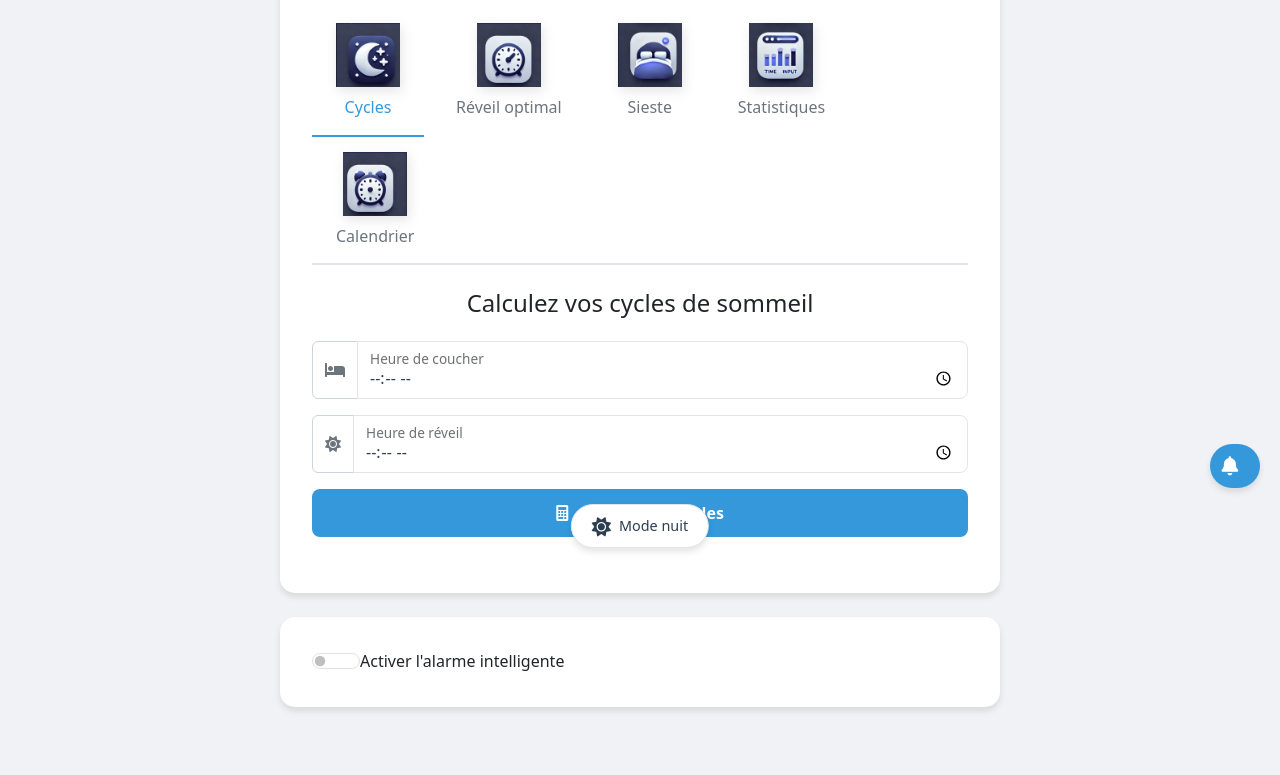
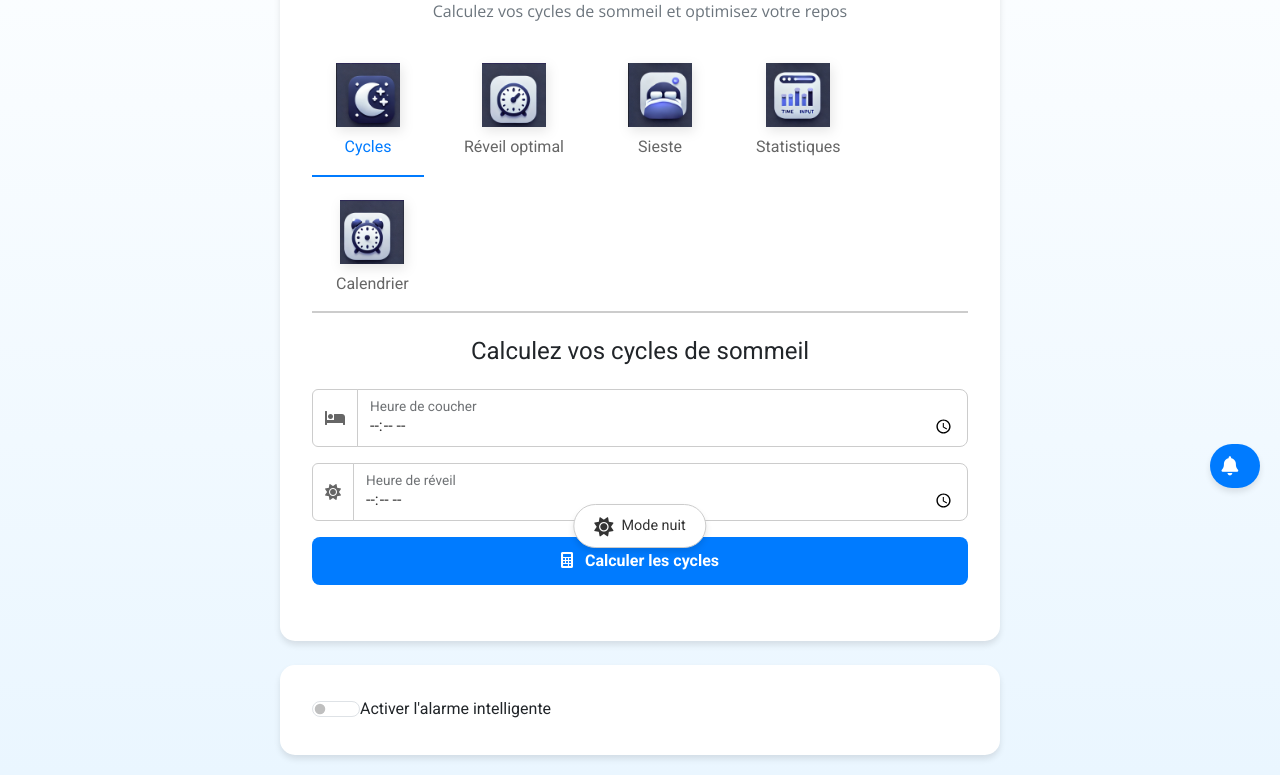
Before and after one commit to IHO269/App_sommeil, a website: page index.html in a window 1280 px wide. Shown: the part 232-1007 px from the top of the page. Before the commit the page ends 959 px from the top, so only its background shows below. Drawn offline with nearby package versions, Linux system fonts and the light colour scheme; files whose address does not match are found by name.

Commit message:
Application du nouveau guide de style avec amélioration de l'interface

```diff
--- a/index.html
+++ b/index.html
@@ -3,12 +3,23 @@
 <head>
     <meta charset="UTF-8">
     <meta name="viewport" content="width=device-width, initial-scale=1.0, maximum-scale=1.0, user-scalable=no">
-    <title>Le sommeil c est important - Calculateur de Sommeil Intelligent</title>
-    <!-- Reste des balises head -->
+    <title>Le sommeil c'est important - Calculateur de Sommeil Intelligent</title>
+    <meta name="description" content="Calculez vos cycles de sommeil et optimisez votre repos">
+    <meta name="theme-color" content="#007BFF">
+    <meta name="apple-mobile-web-app-status-bar-style" content="black-translucent">
+    <meta name="apple-mobile-web-app-title" content="Le sommeil">
+    <link rel="manifest" href="manifest.json">
+    <link rel="apple-touch-icon" href="icons/icon-152x152.png">
+    <link rel="apple-touch-icon" sizes="152x152" href="icons/icon-152x152.png">
+    <link rel="apple-touch-icon" sizes="180x180" href="icons/icon-180x180.png">
+    <link rel="apple-touch-icon" sizes="167x167" href="icons/icon-167x167.png">
+    <link href="https://fonts.googleapis.com/css2?family=Roboto:wght@400;700&family=Open+Sans:wght@300&display=swap" rel="stylesheet">
+    <link href="https://cdn.jsdelivr.net/npm/bootstrap@5.3.2/dist/css/bootstrap.min.css" rel="stylesheet">
+    <link href="https://cdnjs.cloudflare.com/ajax/libs/font-awesome/6.0.0/css/all.min.css" rel="stylesheet">
+    <link href="styles.css" rel="stylesheet">
 </head>
 <body>
-    <!-- Bouton de changement de thème -->
-    <div class="theme-switch" id="themeSwitch">
+    <div class="theme-switch" id="themeSwitch" role="button" aria-label="Changer de thème">
         <i class="fas fa-sun"></i>
         <span>Changer de thème</span>
     </div>
@@ -57,19 +68,20 @@
     <div class="container">
         <div class="row justify-content-center">
             <div class="col-md-10 col-lg-8">
-                <div class="card mt-5">
+                <div class="card mt-5 fade-in">
                     <div class="card-body">
                         <div class="text-center mb-4">
-                            <div class="icon-3d icon-moon"></div>
+                            <div class="icon-3d icon-moon mb-3"></div>
                             <h1>Le sommeil c'est important</h1>
+                            <p class="text-secondary">Calculez vos cycles de sommeil et optimisez votre repos</p>
                         </div>
 
                         <!-- Navigation -->
                         <ul class="nav nav-tabs mb-4" id="sleepTabs" role="tablist">
                             <li class="nav-item" role="presentation">
-                                <button class="nav-link active" id="cycles-tab" data-bs-toggle="tab" data-bs-target="#cycles" type="button" role="tab">
+                                <button class="nav-link active" id="cycles-tab" data-bs-toggle="tab" data-bs-target="#cycles" type="button" role="tab" aria-controls="cycles" aria-selected="true">
                                     <div class="icon-3d icon-moon"></div>
-                                    Cycles
+                                    <span>Cycles</span>
                                 </button>
                             </li>
                             <li class="nav-item" role="presentation">
--- a/styles.css
+++ b/styles.css
@@ -1,44 +1,194 @@
-/* Thème clair (par défaut) */
+/* Import des polices */
+@import url('https://fonts.googleapis.com/css2?family=Roboto:wght@400;700&family=Open+Sans:wght@300&display=swap');
+
+/* Variables globales */
 :root {
-    --background-color: #f0f2f5;
-    --card-background: #ffffff;
-    --text-color: #2c3e50;
-    --text-secondary: #6c757d;
-    --border-color: #e1e4e8;
-    --primary-color: #3498db;
-    --primary-hover: #2980b9;
+    /* Couleurs mode jour */
+    --background-color: #F9F9F9;
+    --card-background: #FFFFFF;
+    --text-color: #333333;
+    --text-secondary: #666666;
+    --primary-color: #007BFF;
+    --primary-hover: #0056b3;
+    --border-color: #CCCCCC;
     --card-shadow: 0 4px 6px rgba(0, 0, 0, 0.1);
-    --input-background: #ffffff;
-    --input-border: #ced4da;
-    --input-text: #2c3e50;
-    --tab-active-border: #3498db;
-    --tab-hover-bg: #f8f9fa;
+    --input-background: #FFFFFF;
+    --input-border: #CCCCCC;
+    --input-text: #333333;
+    --gradient-start: #FFFFFF;
+    --gradient-end: #EAF6FF;
 }
 
 /* Thème sombre */
 [data-theme="dark"] {
-    --background-color: #1a1f2c;
-    --card-background: #2a3142;
-    --text-color: #e2e8f0;
-    --text-secondary: #cbd5e0;
-    --border-color: #3d4557;
-    --primary-color: #60a5fa;
-    --primary-hover: #3b82f6;
+    --background-color: #121212;
+    --card-background: #1E1E1E;
+    --text-color: #E0E0E0;
+    --text-secondary: #B3B3B3;
+    --primary-color: #4CAF50;
+    --primary-hover: #388E3C;
+    --border-color: #2A2A2A;
     --card-shadow: 0 4px 6px rgba(0, 0, 0, 0.3);
-    --input-background: #374151;
-    --input-border: #4b5563;
-    --input-text: #e2e8f0;
-    --tab-active-border: #60a5fa;
-    --tab-hover-bg: #374151;
+    --input-background: #1E1E1E;
+    --input-border: #2A2A2A;
+    --input-text: #E0E0E0;
+    --gradient-start: #1C1C1C;
+    --gradient-end: #2A2A2A;
 }
 
-/* Animation de transition entre les thèmes */
+/* Styles de base */
 body {
-    transition: background-color 0.5s ease, color 0.5s ease;
+    font-family: 'Roboto', sans-serif;
+    font-size: 16px;
+    line-height: 1.5;
+    background: linear-gradient(to bottom, var(--gradient-start), var(--gradient-end));
+    color: var(--text-color);
+    min-height: 100vh;
+    transition: background-color 0.3s ease, color 0.3s ease;
 }
 
+/* Typographie */
+h1 {
+    font-size: 24px;
+    font-weight: 700;
+    margin-bottom: 1rem;
+}
+
+h2 {
+    font-size: 20px;
+    font-weight: 700;
+    margin-bottom: 0.875rem;
+}
+
+h3 {
+    font-size: 18px;
+    font-weight: 700;
+    margin-bottom: 0.75rem;
+}
+
+.text-secondary {
+    font-family: 'Open Sans', sans-serif;
+    font-weight: 300;
+    color: var(--text-secondary);
+}
+
+/* Boutons */
+.btn {
+    border-radius: 8px;
+    transition: all 0.2s ease-in-out;
+    font-weight: 500;
+    padding: 0.625rem 1.25rem;
+}
+
+.btn-primary {
+    background-color: var(--primary-color);
+    border-color: var(--primary-color);
+    color: #FFFFFF;
+}
+
+.btn-primary:hover {
+    background-color: var(--primary-hover);
+    border-color: var(--primary-hover);
+    box-shadow: 0 0 10px rgba(var(--primary-color-rgb), 0.3);
+}
+
+.btn-secondary {
+    background-color: transparent;
+    border: 2px solid var(--primary-color);
+    color: var(--primary-color);
+}
+
+.btn-secondary:hover {
+    background-color: var(--primary-color);
+    color: #FFFFFF;
+}
+
+/* Champs de saisie */
+.form-control {
+    border-radius: 8px;
+    border: 1px solid var(--input-border);
+    padding: 0.625rem;
+    background-color: var(--input-background);
+    color: var(--input-text);
+    transition: border-color 0.2s ease-in-out, box-shadow 0.2s ease-in-out;
+}
+
+.form-control:focus {
+    border-color: var(--primary-color);
+    box-shadow: 0 0 0 0.2rem rgba(var(--primary-color-rgb), 0.25);
+}
+
+.form-control::placeholder {
+    font-style: italic;
+    color: var(--text-secondary);
+}
+
+/* Cartes */
 .card {
-    transition: background-color 0.5s ease, box-shadow 0.5s ease;
+    background-color: var(--card-background);
+    border-radius: 8px;
+    border: none;
+    box-shadow: var(--card-shadow);
+    transition: transform 0.2s ease-in-out, box-shadow 0.2s ease-in-out;
+}
+
+.card:hover {
+    transform: translateY(-2px);
+    box-shadow: var(--card-shadow), 0 6px 12px rgba(0, 0, 0, 0.1);
+}
+
+/* Navigation */
+.nav-tabs {
+    border-bottom: 2px solid var(--border-color);
+    gap: 0.5rem;
+}
+
+.nav-tabs .nav-link {
+    border: none;
+    border-radius: 8px 8px 0 0;
+    color: var(--text-color);
+    padding: 0.75rem 1rem;
+    transition: all 0.2s ease-in-out;
+}
+
+.nav-tabs .nav-link:hover {
+    background-color: rgba(var(--primary-color-rgb), 0.1);
+    color: var(--primary-color);
+}
+
+.nav-tabs .nav-link.active {
+    color: var(--primary-color);
+    border-bottom: 2px solid var(--primary-color);
+    background-color: transparent;
+}
+
+/* Animations */
+@keyframes fadeIn {
+    from { opacity: 0; transform: translateY(-10px); }
+    to { opacity: 1; transform: translateY(0); }
+}
+
+.fade-in {
+    animation: fadeIn 0.3s ease-out forwards;
+}
+
+/* Accessibilité */
+@media (prefers-reduced-motion: reduce) {
+    * {
+        animation-duration: 0.01ms !important;
+        transition-duration: 0.01ms !important;
+    }
+}
+
+.sr-only {
+    position: absolute;
+    width: 1px;
+    height: 1px;
+    padding: 0;
+    margin: -1px;
+    overflow: hidden;
+    clip: rect(0, 0, 0, 0);
+    border: 0;
 }
 
 /* Étoiles pour le mode nuit */
```
